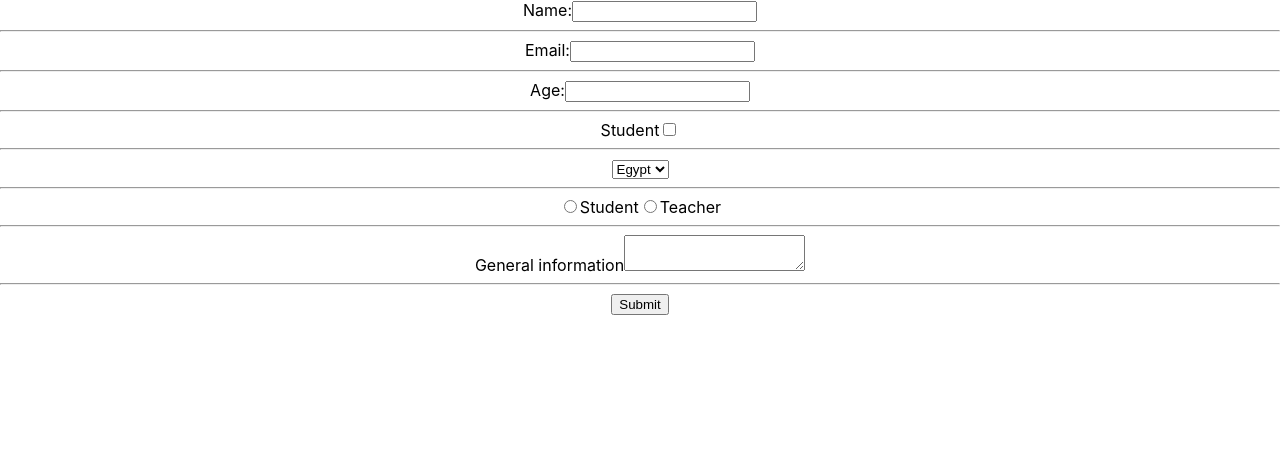
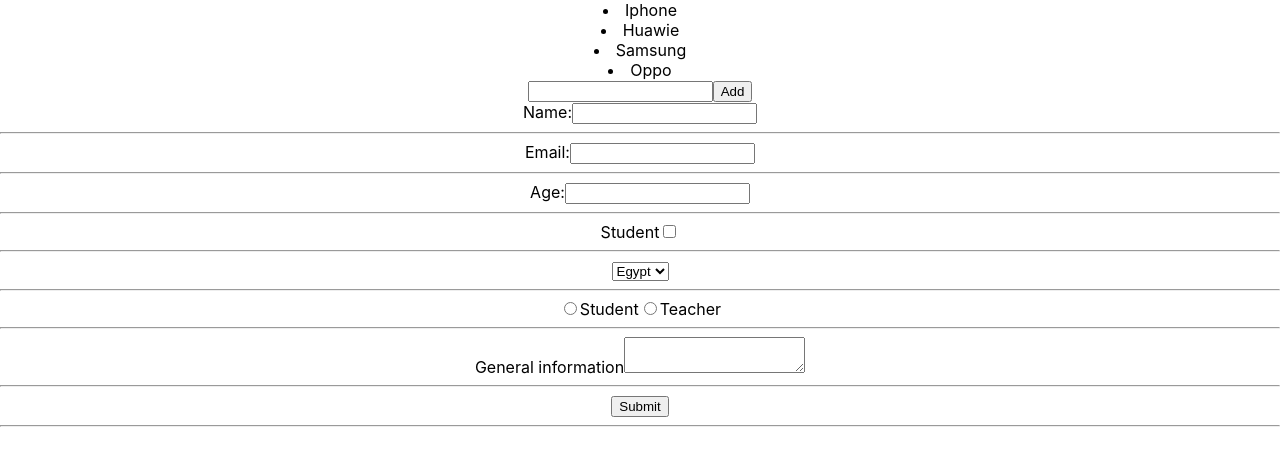
Before and after one commit to BeboBonbo/First-project-REACT-learning, a React (Create React App) app in the folder first-project-learning/: page / in a window 1280 px wide. Shown: the top 466 px of the page. Built offline with nearby package versions, Linux system fonts and the light colour scheme.

Commit message:
Using Arrays as State in the Component in React

```diff
--- a/first-project-learning/src/App.js
+++ b/first-project-learning/src/App.js
@@ -1,10 +1,11 @@
-import logo from "./logo.svg";
+// import logo from "./logo.svg";
 // import MyFirstComponent from "./MyFirstComponent"
 // import Article from "./Article";
 import "./App.css";
 // import MyButton from "./MyButton";
 // import MyInput from "./MyInput";
-import MyForm from "./MyForm"
+import MyForm from "./MyForm";
+import { useState } from "react";
 
 function App() {
   // const firstArticle = "I am a professional developer";
@@ -18,11 +19,41 @@ function App() {
   // const myTasksList = tasks.map((task) =>{
   //   return(<li key={task.uniqueNum}>{task.title}</li>);
   // });
+  const [deviceNameInp, setDeviceNameInp] = useState("");
+  const [devices, setDevices] = useState([
+    "Iphone",
+    "Huawie",
+    "Samsung",
+    "Oppo",
+  ]);
+  const devicesList = devices.map((device) => {
+    return <li>{device}</li>;
+  });
+  function handleAddClick() {
+    setDevices([...devices, deviceNameInp]);
+  }
   return (
     <div className="App">
+      {devicesList}
+      <div>
+        <input
+          value={deviceNameInp}
+          onChange={(e) => {
+            setDeviceNameInp(e.target.value);
+          }}
+          type="text"
+        />
+        <button
+          onClick={() => {
+            handleAddClick();
+          }}
+        >
+          Add
+        </button>
+      </div>
       {/* <header className="App-header"> */}
-        {/* <img src={logo} className="App-logo" alt="logo" /> */}
-        {/* <MyFirstComponent />
+      {/* <img src={logo} className="App-logo" alt="logo" /> */}
+      {/* <MyFirstComponent />
         <p>
           Edit <code>src/App.js</code> and save to reload.
         </p>
@@ -43,8 +74,8 @@ function App() {
           <h5>This is the content</h5>
           <hr></hr>
         </Article> */}
-        {/* <MyButton /> */}
-        {/* <MyInput /> */}
+      {/* <MyButton /> */}
+      {/* <MyInput /> */}
       {/* </header> */}
       <MyForm />
     </div>
--- a/first-project-learning/src/MyForm.js
+++ b/first-project-learning/src/MyForm.js
@@ -91,6 +91,7 @@ export default function MyForm() {
       />
       <hr />
       <button>Submit</button>
+      <hr />
     </form>
   );
 }
```
Also changed, not shown: 1 other file (tests, documents, lock files or other folders).
